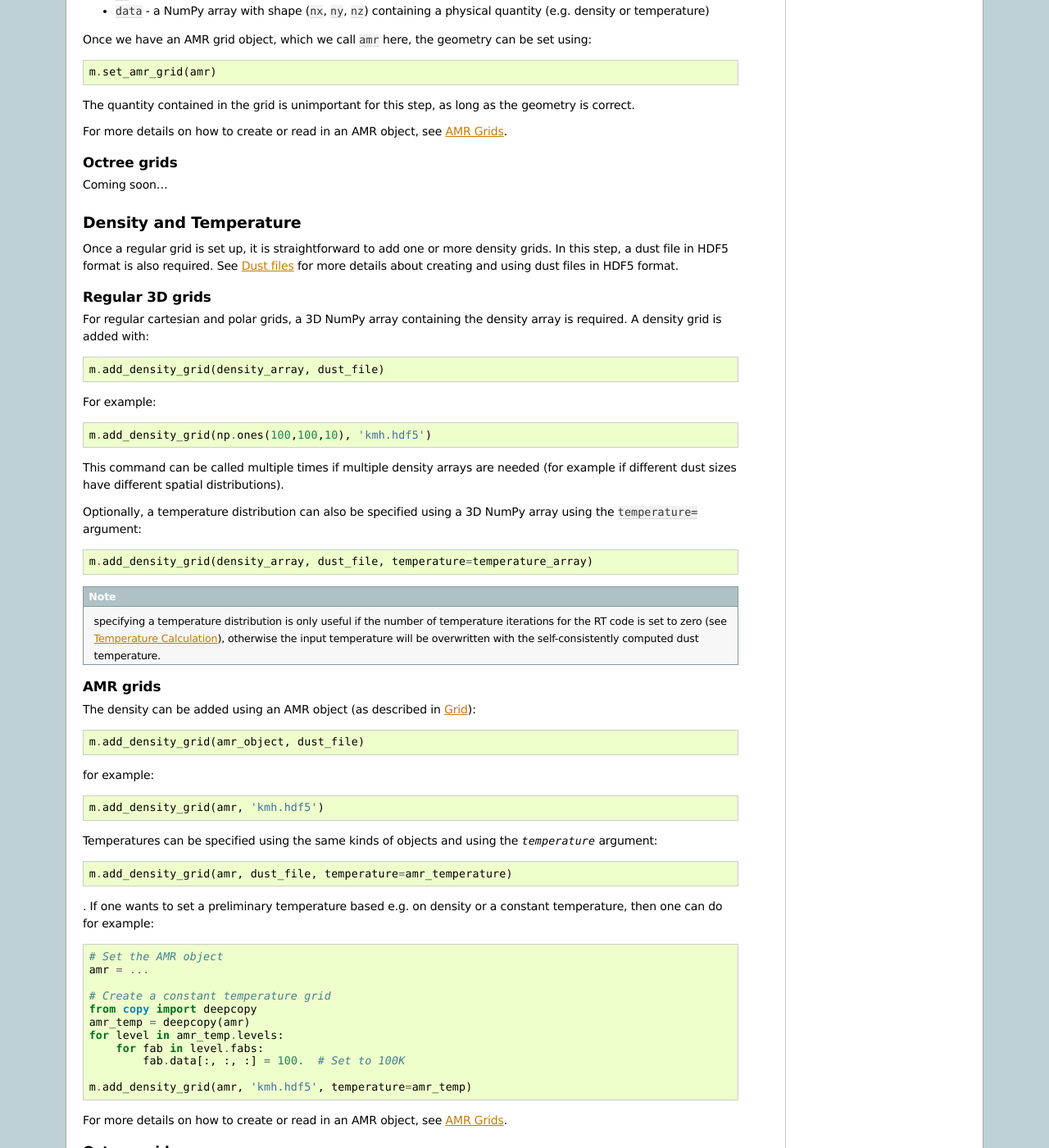
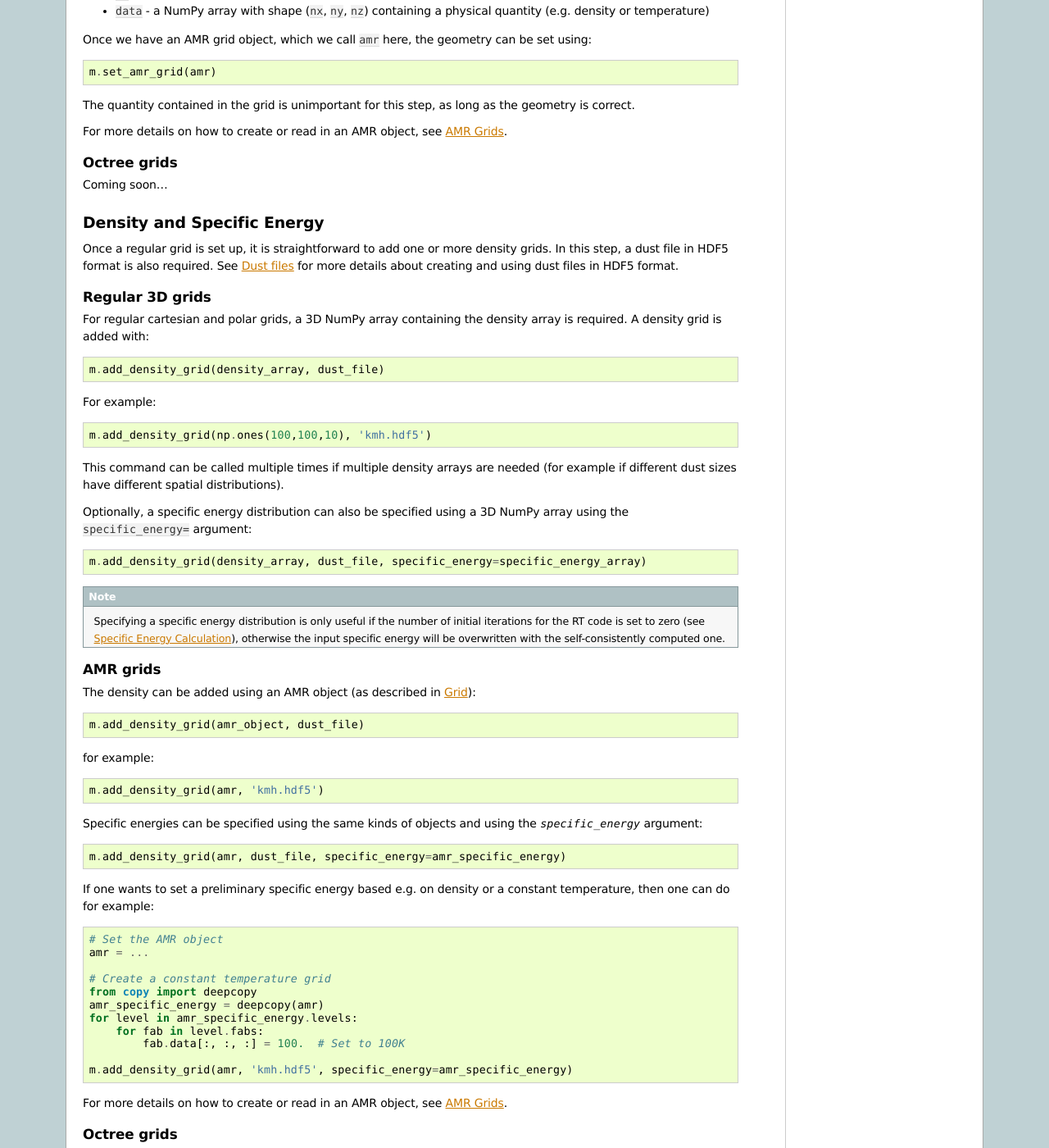
Before and after one commit to hyperion-rt/hyperion, a Sphinx documentation site: the page built from documentation/source/model.rst, in a window 1280 px wide and 1400 px high, scrolled down 1632 px. Shown: the whole window at 82% size. Built offline with Sphinx 7.4.7, drawn with Linux system fonts in a browser that asks for light colours; formulas are drawn with MathJax 3; some of the changed text lies outside the part shown.

Commit message:
Updated various areas of the documentation

```diff
--- a/documentation/source/analytical_yso_model.rst
+++ b/documentation/source/analytical_yso_model.rst
@@ -107,8 +107,8 @@ Grid
 
 The gridding of the density is done automatically, but the user needs to specify a grid size. Either a spherical polar or cylindrical polar grid can be used. To use the spherical polar grid::
 
-    y.set_spherical_polar_grid(n_r, n_theta, n_phi)
+    y.set_spherical_polar_grid_auto(n_r, n_theta, n_phi)
 
 and to use the cylindrical polar grid::
 
-    y.set_cylindrical_polar_grid(n_w, n_z, n_phi)
+    y.set_cylindrical_polar_grid_auto(n_w, n_z, n_phi)
--- a/documentation/source/model.rst
+++ b/documentation/source/model.rst
@@ -110,8 +110,8 @@ Octree grids
 
 Coming soon...
 
-Density and Temperature
-=======================
+Density and Specific Energy
+===========================
 
 Once a regular grid is set up, it is straightforward to add one or more density grids. In this step, a dust file in HDF5 format is also required. See :ref:`dustfile` for more details about creating and using dust files in HDF5
 format.
@@ -132,15 +132,15 @@ This command can be called multiple times if multiple density arrays are
 needed (for example if different dust sizes have different spatial
 distributions).
 
-Optionally, a temperature distribution can also be specified using a 3D NumPy
-array using the ``temperature=`` argument::
+Optionally, a specific energy distribution can also be specified using a 3D NumPy
+array using the ``specific_energy=`` argument::
 
-    m.add_density_grid(density_array, dust_file, temperature=temperature_array)
+    m.add_density_grid(density_array, dust_file, specific_energy=specific_energy_array)
 
-.. note:: specifying a temperature distribution is only useful if the number
-          of temperature iterations for the RT code is set to zero (see
-          `Temperature Calculation`_), otherwise the input temperature will be
-          overwritten with the self-consistently computed dust temperature.
+.. note:: Specifying a specific energy distribution is only useful if the
+          number of initial iterations for the RT code is set to zero (see
+          `Specific Energy Calculation`_), otherwise the input specific energy
+          will be overwritten with the self-consistently computed one.
 
 AMR grids
 ---------
@@ -153,23 +153,23 @@ for example::
 
     m.add_density_grid(amr, 'kmh.hdf5')
 
-Temperatures can be specified using the same kinds of objects and using the `temperature` argument::
+Specific energies can be specified using the same kinds of objects and using the `specific_energy` argument::
 
-    m.add_density_grid(amr, dust_file, temperature=amr_temperature)
+    m.add_density_grid(amr, dust_file, specific_energy=amr_specific_energy)
 
-. If one wants to set a preliminary temperature based e.g. on density or a constant temperature, then one can do for example::
+If one wants to set a preliminary specific energy based e.g. on density or a constant temperature, then one can do for example::
 
     # Set the AMR object
     amr = ...
 
     # Create a constant temperature grid
     from copy import deepcopy
-    amr_temp = deepcopy(amr)
-    for level in amr_temp.levels:
+    amr_specific_energy = deepcopy(amr)
+    for level in amr_specific_energy.levels:
         for fab in level.fabs:
             fab.data[:, :, :] = 100.  # Set to 100K
 
-    m.add_density_grid(amr, 'kmh.hdf5', temperature=amr_temp)
+    m.add_density_grid(amr, 'kmh.hdf5', specific_energy=amr_specific_energy)
 
 For more details on how to create or read in an AMR object, see :ref:`amr_indepth`.
 
@@ -215,6 +215,7 @@ three ways:
 
 * by specifying a blackbody temperature using the ``temperature=`` argument or
   ``temperature`` attribute. This should be a floating point value.
+
 * by using the local dust emissivity if neither a spectrum or temperature are
   specified.
 
@@ -321,14 +322,14 @@ following method::
 
 This method can take the following arguments, which depend on the type of radiation transfer calculations requested:
 
-* ``temperature=`` - number of photons per temperature iteration
+* ``initial=`` - number of photons per initial iteration to compute the
+  specific energy of the dust
 * ``imaging=`` - number of photons emitted in the SED/image iteration.
 * ``raytracing_sources=`` - number of photons emitted from sources in the
   raytracing iteration
 * ``raytracing_dust=`` - number of photons emitted from dust in the raytracing
   iteration
-* ``stats=`` - used to determine how often to print out statistics, or the
-  size of the photon chunks (if MPI is used).
+* ``stats=`` - used to determine how often to print out statistics
 
 If computing the radiation transfer in monochromatic mode, the ``imaging`` argument should be replaced by:
 
@@ -345,12 +346,13 @@ If computing the radiation transfer in monochromatic mode, the ``imaging`` argum
 .. note:: All the required arguments have to be specified in a single call to
           ``set_n_photons``.
 
-Temperature calculation
------------------------
+Specific Energy calculation
+---------------------------
 
-To set the number of iterations used to compute the dust temperature, use::
+To set the number of initial iterations used to compute the dust specific
+energy, use::
 
-    m.set_n_temperature_iterations(10)
+    m.set_n_initial_iterations(10)
 
 Raytracing
 ----------
@@ -401,7 +408,11 @@ Kill all photons as soon as they are absorbed, in the imaging/SED iteration
 
 Set a minimum temperature to which temperatures below this will be reset::
 
-    m.set_minimum_temperature(10)
+    m.add_density_grid(density, dust, minimum_temperature=100.)
+
+and in terms of specific energy::
+
+    m.add_density_grid(density, dust, minimum_specific_energy=100.)
 
 Set the number of output bytes per floating point value (4 = 32-bit, 8 = 64-bit)::
 
@@ -519,23 +530,18 @@ It is possible to write out a number of physical arrays for each iteration, or
 just the last iteration. To do this, you will need to set the parameters in
 ``Models.conf.output``::
 
-    # Temperature
-    m.conf.output.output_temperature = 'all'
-
     # Density
     m.conf.output.output_density = 'last'
 
     # Density difference (shows where dust was destroyed)
     m.conf.output.output_density_diff = 'none'
 
-
     # Energy absorbed (using pathlengths)
-    m.conf.output.output_specific_energy_abs = 'last'
+    m.conf.output.output_specific_energy = 'last'
 
     # Number of unique photons that passed through the cell
     m.conf.output.output_n_photons = 'last'
 
 Each value can be set to ``all`` (output all iterations), ``last`` (output
 only after last iteration), or ``none`` (do not output). The default is to
-output only the last iteration of the ``temperature`` and
-``specific_energy_abs``.
+output only the last iteration of ``specific_energy``.
```
Also changed, not shown: other parts of documentation/source/model.rst (+8 -3 lines), documentation/source/dust_file.rst (+12 -0 lines).
